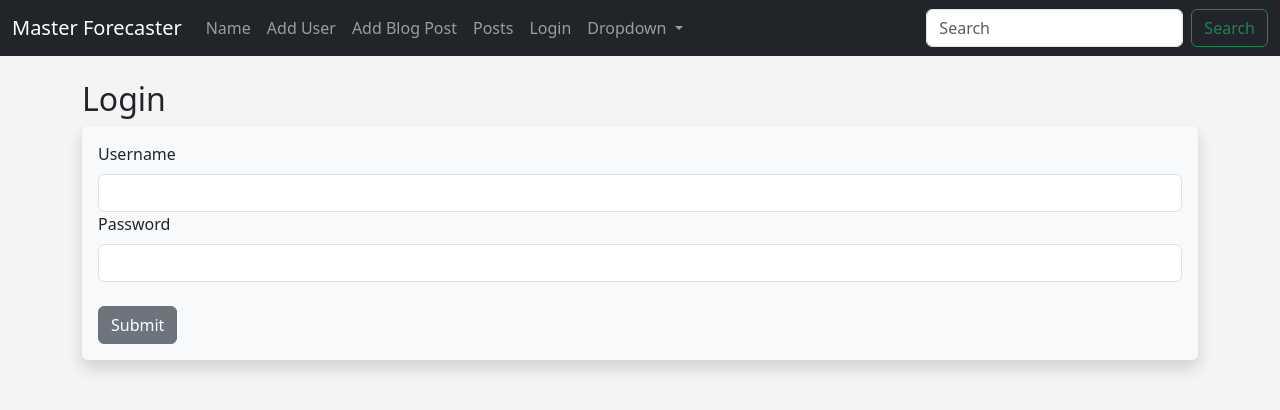
After one commit to erlitx/master_forecaster, a Flask app: page /login in a window 1280 px wide. The commit adds this page. Shown: the top 410 px of the page. Run offline with Flask 2, Linux system fonts and the light colour scheme.

Commit message:
Codemy #22 completed (additional Nav bar changed)

```diff
--- a/hello.py
+++ b/hello.py
@@ -8,6 +8,7 @@ from flask_sqlalchemy import SQLAlchemy
 from flask_migrate import Migrate
 from datetime import datetime, date
 from werkzeug.security import generate_password_hash, check_password_hash
+from flask_login import UserMixin, login_user, LoginManager, login_required, logout_user, current_user
 
 DEBUG = bool(os.getenv('DEBUG', True))
 PORT = int(os.getenv('PORT', 8070))
@@ -26,8 +27,20 @@ app.config['SQLALCHEMY_DATABASE_URI'] = 'postgresql://postgres:123@localhost:543
 db = SQLAlchemy(app)
 migrate = Migrate(app, db)
 
-class Users(db.Model):
+# Some login stuff
+login_manager = LoginManager()
+login_manager.init_app(app)
+login_manager.login_view = 'login'
+
+@login_manager.user_loader
+def load_user(user_id):
+    return Users.query.get(int(user_id))
+
+
+
+class Users(db.Model, UserMixin):
     id = db.Column(db.Integer, primary_key = True)
+    username = db.Column(db.String(20), nullable=False, unique=True)
     name = db.Column(db.String(200), nullable=False)
     email = db.Column(db.String(200), nullable=False, unique=True)
     favorite_color = db.Column(db.String(200))
@@ -53,6 +66,7 @@ class Users(db.Model):
 
 class UserForm(FlaskForm):
     name = StringField('Name', validators=[DataRequired()])
+    username = StringField('Username', validators=[DataRequired()])
     email = StringField('Email', validators=[DataRequired()])
     favorite_color = StringField('Favorite Color')
     password_hash = PasswordField('Password', validators=[DataRequired(), equal_to('password_hash2', message='Passwords Must Match!')])
@@ -85,6 +99,46 @@ class PostForm(FlaskForm):
     author = StringField('Author', validators=[DataRequired()])
     slug = StringField('Slug', validators=[DataRequired()])
     submit = SubmitField('Post')
+
+class LoginForm(FlaskForm):
+    username = StringField('Username', validators=[DataRequired()])
+    password = PasswordField('Password', validators=[DataRequired()])
+    submit = SubmitField('Submit')
+
+
+
+
+# Create Login Page
+@app.route('/login', methods=['GET', 'POST'])
+def login():
+    form = LoginForm()
+    if form.validate_on_submit():
+        user = Users.query.filter_by(username=form.username.data).first()
+        if user:
+            # Check hash
+            if check_password_hash(user.password_hash, form.password.data):
+                login_user(user)
+                flash('Login succesfull')
+                return redirect(url_for('dashboard'))
+            else:
+                flash('Password incorrect')
+        else:
+            flash('Username not found')
+    return render_template('login.html', form=form)
+
+#Create Log out
+@app.route('/logout', methods=['GET', 'POST'])
+@login_required
+def logout():
+    logout_user()
+    flash('You have been log out')
+    return redirect(url_for('login'))
+
+# Create Dashboad Page
+@app.route('/dashboad', methods=['GET', 'POST'])
+@login_required
+def dashboard():
+    return render_template('dashboard.html')
 
 @app.route('/posts')
 def posts():
@@ -184,14 +238,16 @@ def add_user():
         if user is None:
             # Hash the password
             hashed_pw = generate_password_hash(form.password_hash.data, 'sha256')
-            user = Users(name=form.name.data, email=form.email.data,
+            user = Users(name=form.name.data, username=form.username.data, email=form.email.data,
                          favorite_color=form.favorite_color.data, password_hash=hashed_pw)
             db.session.add(user)
             db.session.commit()
         name = form.name.data
+        username = form.name.data
         email = form.email.data
         favorite_color = form.favorite_color.data
         form.name.data = ''
+        form.username.data = ''
         form.email.data = ''
         form.favorite_color.data = ''
         form.password_hash.data = '***.data'
--- a/templates/add_user.html
+++ b/templates/add_user.html
@@ -33,6 +33,8 @@
             {{ form.email(class="form-control") }}
             {{ form.favorite_color.label(class="form-label") }}
             {{ form.favorite_color(class="form-control") }}
+            {{ form.username.label(class="form-label") }}
+            {{ form.username(class="form-control") }}
             {{ form.password_hash.label(class="form-label") }}
             {{ form.password_hash(class="form-control") }}
             {{ form.password_hash2.label(class="form-label") }}
@@ -46,7 +48,7 @@
         {% for our_user in our_users %}
         <tr>
         <td>{{ our_user.id }} - <a href="{{ url_for('update', id=our_user.id) }}">{{ our_user.name }}</a> -
-            {{ our_user.email }} - {{ our_user.favorite_color }} - PW: {{ our_user.password_hash }} -
+            {{ our_user.email }} - {{ our_user.username }} - {{ our_user.favorite_color }} - PW: {{ our_user.password_hash }} -
             <a href="{{ url_for('delete', id=our_user.id) }}">delete</a><br/></td>
         </tr>
         {% endfor %}
--- /dev/null
+++ b/templates/login.html
@@ -0,0 +1,26 @@
+{% extends 'base.html' %}
+
+{% block content %}
+
+{% for message in get_flashed_messages() %}
+    <div class="alert alert-success alert-dismissible fade show" role="alert">
+{{ message }}
+    <button type="button" class="btn-close" data-bs-dismiss="alert" aria-label="Close"></button>
+    </div>
+{% endfor %}
+
+    <h2>Login</h2>
+
+    <div class="shadow p-3 mb-5 bg-body-tertiary rounded">
+        <form method="POST">
+            {{ form.hidden_tag()}}
+            {{ form.username.label(class="form-label") }}
+            {{ form.username(class="form-control") }}
+            {{ form.password.label(class="form-label") }}
+            {{ form.password(class="form-control") }}
+            <br/>
+            {{ form.submit(class="btn btn-secondary") }}
+        </form>
+    </div>
+
+{% endblock %}
--- a/templates/navbar.html
+++ b/templates/navbar.html
@@ -18,10 +18,15 @@
         <li class="nav-item">
           <a class="nav-link" href="{{ url_for('posts') }}">Posts</a>
         </li>
-        <!--
+        {% if current_user.is_authenticated %}
+          <li class="nav-item">
+          <a class="nav-link" href="{{ url_for('logout') }}">Log out from {{current_user.username}}</a>
+          </li>
+        {% else %}
         <li class="nav-item">
-          <a class="nav-link" href="{{ url_for('user', name = 'Miha') }}">Link</a>
-        </li> -->
+        <a class="nav-link" href="{{ url_for('login') }}">Login</a>
+        </li>
+        {% endif %}
 
         <li class="nav-item dropdown">
           <a class="nav-link dropdown-toggle" href="#" role="button" data-bs-toggle="dropdown" aria-expanded="false">
```
Also changed, not shown: migrations/versions/30854e167597_add_username.py (added, +34 -0 lines), templates/dashboard.html (added, +16 -0 lines).
